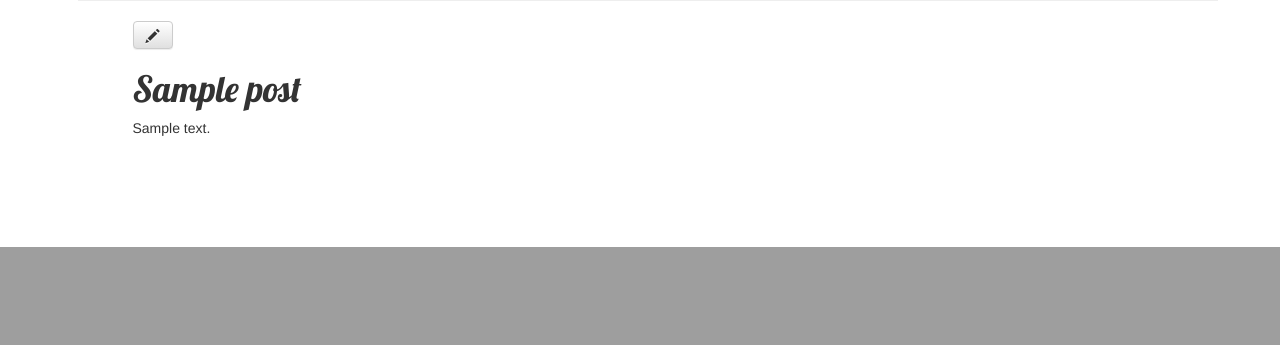
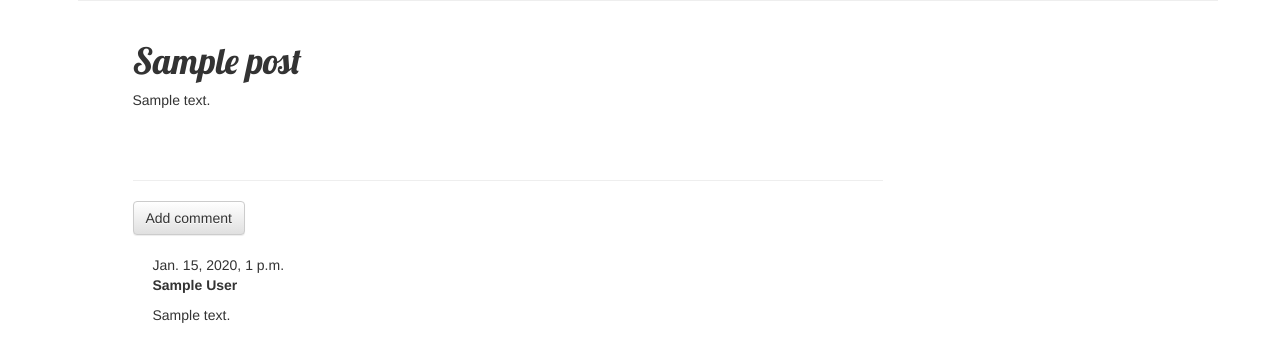
Before and after one commit to trollkuro/lifestrange, a Django app: page /post/1/ in a window 1280 px wide. Shown: the part 553-898 px from the top of the page. Before the commit the page ends 800 px from the top, so only its background shows below. Run offline with Django 3.2, Linux system fonts and the light colour scheme; tables that the repository leaves empty hold one stand-in row (values such as "Sample post"); some libraries are stand-ins or nearby versions.

Commit message:
Add comments to posts

```diff
--- a/gameblog/admin.py
+++ b/gameblog/admin.py
@@ -1,6 +1,8 @@
 from django.contrib import admin
+from .models import Post, Comment
 
 # Register your models here.
 
 from .models import Post
 admin.site.register(Post)
+admin.site.register(Comment)
--- a/gameblog/models.py
+++ b/gameblog/models.py
@@ -8,8 +8,25 @@ class Post(models.Model):
     text = models.TextField()
     likes = models.IntegerField()
 
+    def approve(self):
+        self.save()
+
     def publish(self):
         self.save()
 
     def __str__(self):
         return self.title
+
+class Comment(models.Model):
+    post = models.ForeignKey('gameblog.Post', related_name='comments')
+    author = models.CharField(max_length=200)
+    text = models.TextField()
+    created_date = models.DateTimeField(default=timezone.now)
+    approved_comment = models.BooleanField(default=False)
+
+    def approve(self):
+        self.approved_comment = True
+        self.save()
+
+    def __str__(self):
+        return self.text
--- a/gameblog/static/css/index.css
+++ b/gameblog/static/css/index.css
@@ -57,3 +57,7 @@
     .post h1 a, .post h1 a:visited {
         color: #000000;
     }
+
+    .comment {
+    margin: 20px 0px 20px 20px;
+    }
--- a/gameblog/templates/gameblog/base.html
+++ b/gameblog/templates/gameblog/base.html
@@ -12,9 +12,11 @@
         <div class="container">
             <div class="page-header">
             	    {% load staticfiles %}
-            	    <img src="{% static 'img/main.png' %}" width="1000" height="400" alt="My image" />
+            	    <img src="{% static 'img/main.png' %}" alt="My image" />
                 <h1>
+                <!--
                 	<p><a href="{% url 'gameblog.views.post_new' %}" class="top-menu"> <span class="glyphicon glyphicon-plus"></span></a>
+                -->
                 	<a href="{% url 'gameblog.views.post_list' %}">Life is strange blog</a></p>
                 </h1>
             </div>
--- a/gameblog/templates/gameblog/index.html
+++ b/gameblog/templates/gameblog/index.html
@@ -9,6 +9,7 @@
                 <h1><a href="{% url 'post_detail' pk=post.pk %}">{{ post.title }}</a></h1>
                     <p>{{ post.text|linebreaksbr }}</p>
                     <p><span class="glyphicon glyphicon-heart"></span>{{ post.likes }}</p>
+                    <a href="{% url 'post_detail' pk=post.pk %}">Comments: {{ post.comments.count }}</a>
             </div>
             {% endfor %}
 {% endblock content %}
--- a/gameblog/templates/gameblog/post_detail.html
+++ b/gameblog/templates/gameblog/post_detail.html
@@ -7,8 +7,22 @@
                     {{ post.published_date }}
                 </div>
             {% endif %}
+            <!--
             <a class="btn btn-default" href="{% url 'post_edit' pk=post.pk %}"><span class="glyphicon glyphicon-pencil"></span></a>
+            -->
             <h1>{{ post.title }}</h1>
             <p>{{ post.text|linebreaksbr }}</p>
         </div>
+
+    <hr>
+        <a class="btn btn-default" href="{% url 'add_comment_to_post' pk=post.pk %}">Add comment</a>
+        {% for comment in post.comments.all %}
+            <div class="comment">
+                <div class="date">{{ comment.created_date }}</div>
+                <strong>{{ comment.author }}</strong>
+                <p>{{ comment.text|linebreaks }}</p>
+            </div>
+        {% empty %}
+            <p>No comments here yet :(</p>
+        {% endfor %}
     {% endblock %}
--- a/gameblog/urls.py
+++ b/gameblog/urls.py
@@ -6,4 +6,5 @@ urlpatterns = [
     url(r'^post/(?P<pk>[0-9]+)/$', views.post_detail, name='post_detail'),
     url(r'^post/new/$', views.post_new, name='post_new'),
     url(r'^post/(?P<pk>[0-9]+)/edit/$', views.post_edit, name='post_edit'),
+    url(r'^post/(?P<pk>\d+)/comment/$', views.add_comment_to_post, name='add_comment_to_post'),
 ]
--- a/gameblog/views.py
+++ b/gameblog/views.py
@@ -1,7 +1,7 @@
 from django.shortcuts import render
 from .models import Post
 from django.shortcuts import render, get_object_or_404
-from .forms import PostForm
+from .forms import PostForm, CommentForm
 from django.shortcuts import redirect
 
 
@@ -26,7 +26,7 @@ def post_new(request):
         form = PostForm(request.POST)
         if form.is_valid():
             post = form.save(commit=False)
-            post.author = request.user
+            post.user = request.user
             post.likes = 0
             post.save()
             return redirect('gameblog.views.post_detail', pk=post.pk)
@@ -34,16 +34,31 @@ def post_new(request):
         form = PostForm()
     return render(request, 'gameblog/post_edit.html', {'form': form})
 
+#edit post
 def post_edit(request, pk):
         post = get_object_or_404(Post, pk=pk)
         if request.method == "POST":
             form = PostForm(request.POST, instance=post)
             if form.is_valid():
                 post = form.save(commit=False)
-                post.author = request.user
+                post.user = request.user
                 post.likes = 0
                 post.save()
                 return redirect('gameblog.views.post_detail', pk=post.pk)
         else:
             form = PostForm(instance=post)
         return render(request, 'gameblog/post_edit.html', {'form': form})
+
+# add comment
+def add_comment_to_post(request, pk):
+    post = get_object_or_404(Post, pk=pk)
+    if request.method == "POST":
+        form = CommentForm(request.POST)
+        if form.is_valid():
+            comment = form.save(commit=False)
+            comment.post = post
+            comment.save()
+            return redirect('post_detail', pk=post.pk)
+    else:
+        form = CommentForm()
+    return render(request, 'gameblog/add_comment_to_post.html', {'form': form})
```
Also changed, not shown: gameblog/forms.py (+6 -1 lines).
